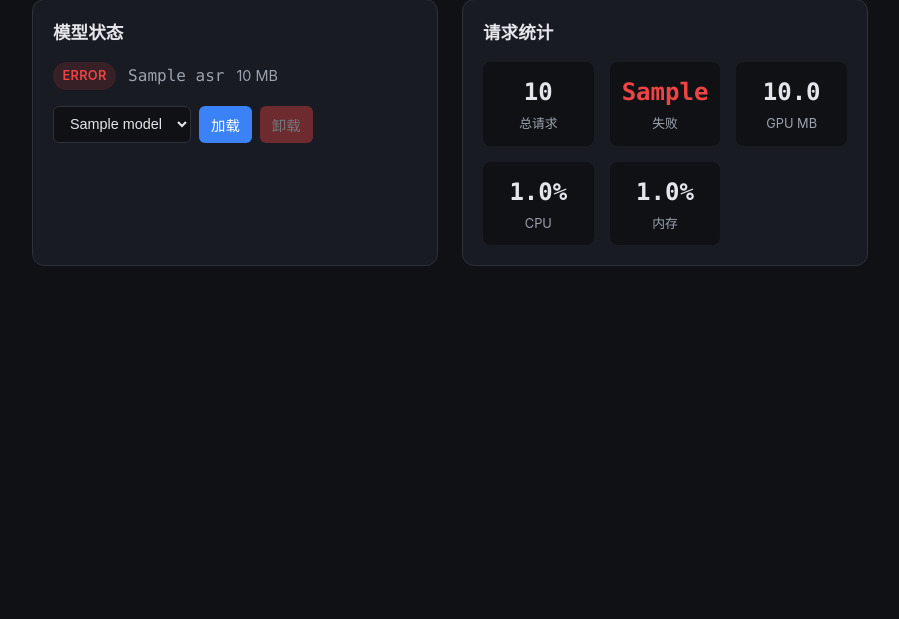
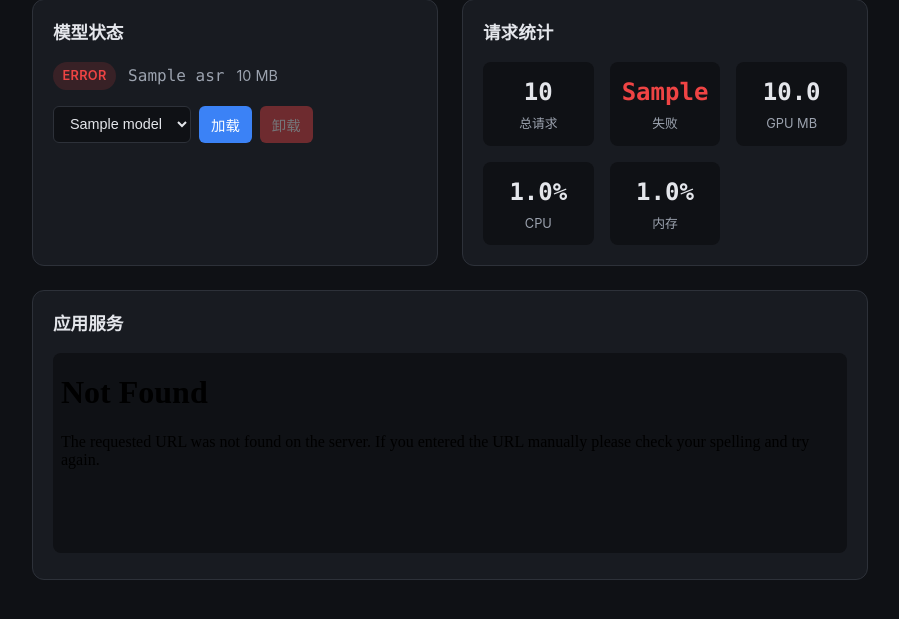
Before and after one commit to guisongchen/asr_core, a Python web app: template src/asr_core/dashboard/templates/index.html in a window 1280 px wide. Shown: the part 135-754 px from the top of the page, without its empty margins (190-1089 px from the left). Run offline with Jinja, Linux system fonts and the light colour scheme; the template is opened without the code that fills it: most values are stand-ins (such as "Sample title", 1, 10 or a date in 2020).

Commit message:
feat: embed voice_to_text service status via iframe
- Add services iframe card pointing to voice_to_text /embed
- Auto-refreshes every 10s via meta refresh

```diff
--- a/src/asr_core/dashboard/static/style.css
+++ b/src/asr_core/dashboard/static/style.css
@@ -227,3 +227,11 @@ select:disabled {
     color: var(--muted);
     margin-top: 0.25rem;
 }
+
+.services-frame {
+    width: 100%;
+    height: 200px;
+    border: none;
+    background: var(--bg);
+    border-radius: 0.5rem;
+}
--- a/src/asr_core/dashboard/templates/partials/status.html
+++ b/src/asr_core/dashboard/templates/partials/status.html
@@ -60,3 +60,9 @@
         </div>
     </div>
 </div>
+
+<!-- 服务状态卡片 -->
+<div class="card services-card" style="margin-top:1.5rem">
+    <h2>应用服务</h2>
+    <iframe src="http://127.0.0.1:8125/embed" class="services-frame"></iframe>
+</div>
```
